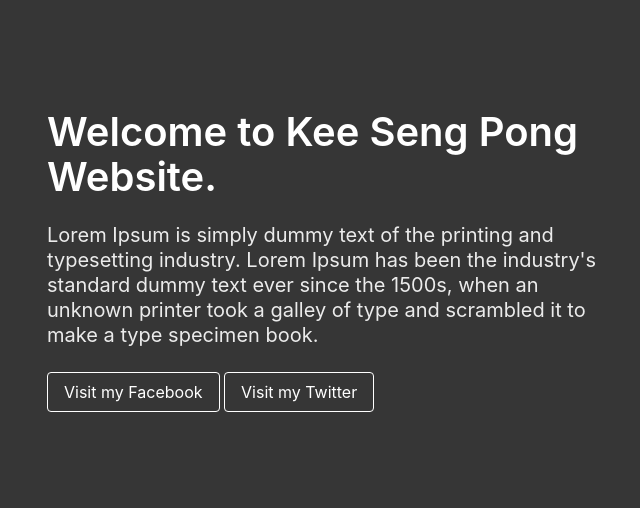
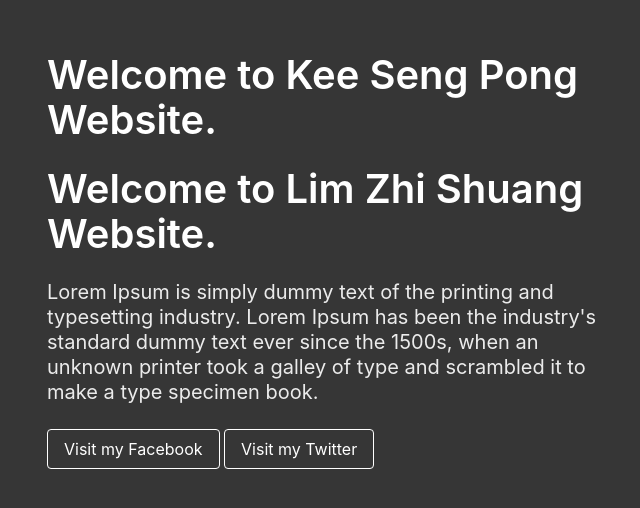
Before and after one commit to Ksp23/keesengpong.github.io, a plain HTML site: page index.html in a window 1280 px wide. Shown: the part 140-648 px from the top of the page, without its empty margins (311-951 px from the left). Drawn offline with nearby package versions, Linux system fonts and the light colour scheme.

Commit message:
Update index.html

```diff
--- a/index.html
+++ b/index.html
@@ -14,6 +14,7 @@
                 <div class="column is-6">
                     <div class="block">
                         <h1 class="title is-2">Welcome to Kee Seng Pong Website.</h1>
+                        <h1 class="title is-2">Welcome to Lim Zhi Shuang Website.</h1>
                     </div>
                     <div class="block">
                         <h2 class="subtitle">Lorem Ipsum is simply dummy text of the printing and typesetting industry. Lorem Ipsum has been the industry's standard dummy text ever since the 1500s, when an unknown printer took a galley of type and scrambled it to make a type specimen book.<br>
```
